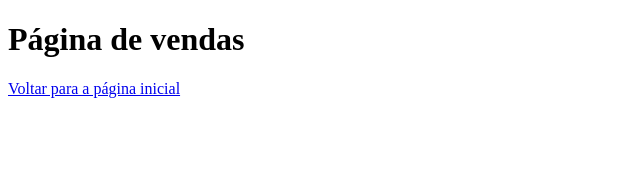
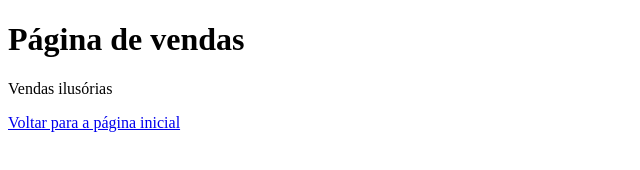
Before and after one commit to ViviCasty/aulagithub, a plain HTML site: page vendas.html in a window 1280 px wide. Shown: the whole page, without its empty margins (0-640 px from the left). Drawn offline with Linux system fonts and the light colour scheme.

Commit message:
acrescentado o vendas ilusórias

```diff
--- a/vendas.html
+++ b/vendas.html
@@ -7,6 +7,7 @@
 </head>
 <body>
     <h1>Página de vendas</h1>
+    <p>Vendas ilusórias</p>
     <a href="index.html">Voltar para a página inicial</a>
 </body>
 </html>
```
